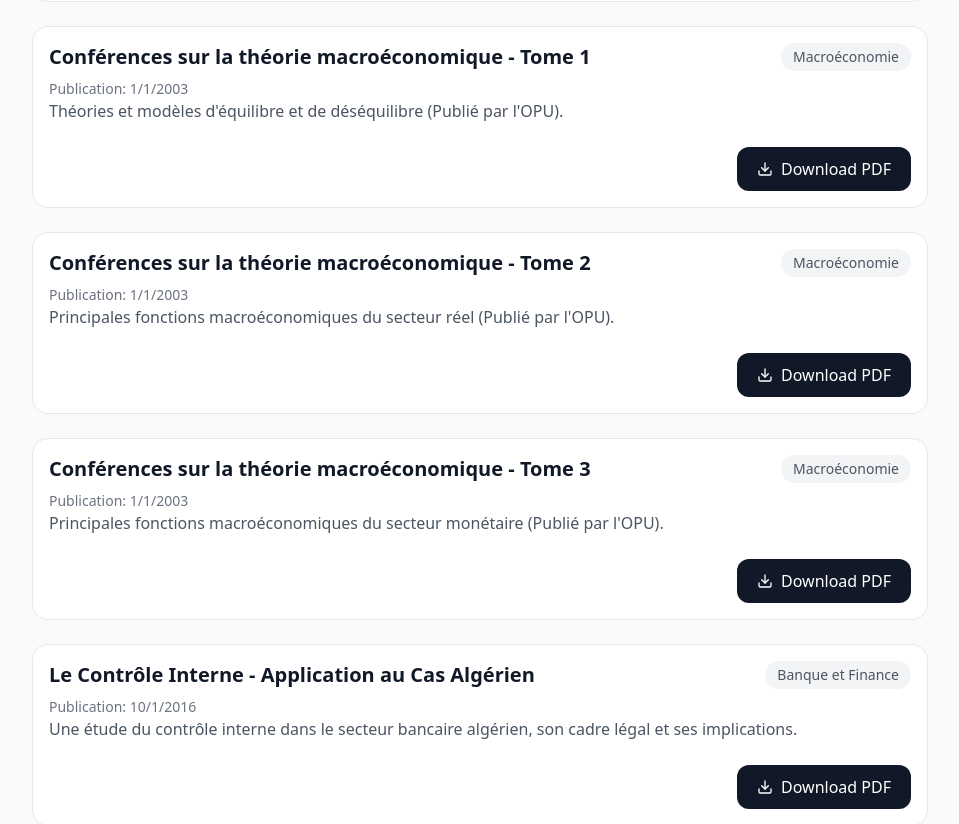
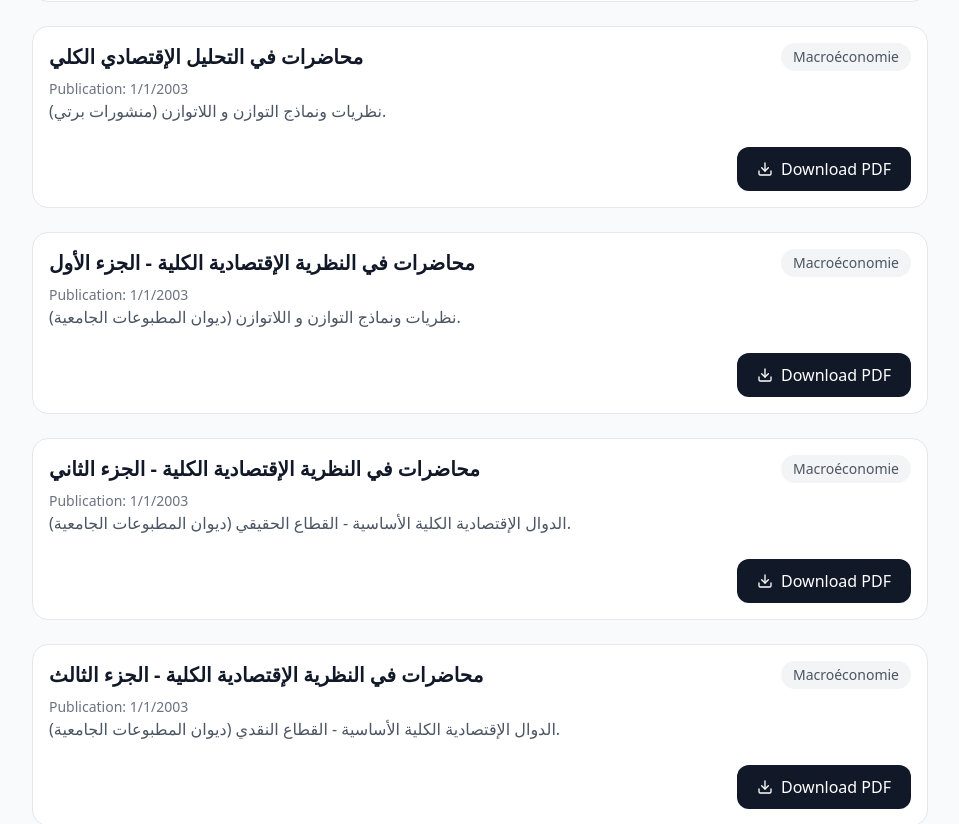
Before and after one commit to AITechNassim/mci, a React (Create React App) app: page / in a window 1280 px wide. Shown: the part 647-1471 px from the top of the page, without its empty margins (160-1119 px from the left). Built offline with nearby package versions, Linux system fonts and the light colour scheme.

Commit message:
- add new title - translate back some titles to arabic

```diff
--- a/src/App.js
+++ b/src/App.js
@@ -29,22 +29,29 @@ function App() {
             "pdfUrl": "https://drive.google.com/file/d/1n7n4LAUnzc7v1zikfgxOyoUbKI2Exh4U/view?usp=sharing"
         },
         {
-            "title": "Conférences sur la théorie macroéconomique - Tome 1",
-            "description": "Théories et modèles d'équilibre et de déséquilibre (Publié par l'OPU).",
+            "title": "محاضرات في التحليل الإقتصادي الكلي",
+            "description": "نظريات ونماذج التوازن و اللاتوازن (منشورات برتي).",
+            "category": "Macroéconomie",
+            "publishDate": "2003-01-01",
+            "pdfUrl": "https://drive.google.com/file/d/1_E-6Sdkq7nDL8P1JYawwdTeV9X64Td7I/view?usp=sharing"
+        },
+        {
+            "title": "محاضرات في النظرية الإقتصادية الكلية - الجزء الأول",
+            "description": "نظريات ونماذج التوازن و اللاتوازن (ديوان المطبوعات الجامعية).",
             "category": "Macroéconomie",
             "publishDate": "2003-01-01",
             "pdfUrl": "https://drive.google.com/file/d/1MQr2eCa_GFHE0IMymnLidI6UFpXPOEKh/view?usp=sharing"
         },
         {
-            "title": "Conférences sur la théorie macroéconomique - Tome 2",
-            "description": "Principales fonctions macroéconomiques du secteur réel (Publié par l'OPU).",
+            "title": "محاضرات في النظرية الإقتصادية الكلية - الجزء الثاني",
+            "description": "الدوال الإقتصادية الكلية الأساسية - القطاع الحقيقي (ديوان المطبوعات الجامعية).",
             "category": "Macroéconomie",
             "publishDate": "2003-01-01",
             "pdfUrl": "https://drive.google.com/file/d/1Lc9O5wBr0xfUGGIdDb9VJMJ8YGWEjgX6/view?usp=sharing"
         },
         {
-            "title": "Conférences sur la théorie macroéconomique - Tome 3",
-            "description": "Principales fonctions macroéconomiques du secteur monétaire (Publié par l'OPU).",
+            "title": "محاضرات في النظرية الإقتصادية الكلية - الجزء الثالث",
+            "description": "الدوال الإقتصادية الكلية الأساسية - القطاع النقدي (ديوان المطبوعات الجامعية).",
             "category": "Macroéconomie",
             "publishDate": "2003-01-01",
             "pdfUrl": "https://drive.google.com/file/d/1CiAW2N3C40nUjo6VslSi-2C8zs9DvSG2/view?usp=sharing"
@@ -57,7 +64,7 @@ function App() {
             "pdfUrl": "https://drive.google.com/file/d/1y5N9yBJ3HZ76qXmNXvdhOQnJQ44ntf6u/view?usp=sharing"
         },
         {
-            "title": "Nécessité, opportunité et possibilité d’activation du mécanisme de couverture du risque de change en Algérie",
+            "title": "Nécessité, opportunité et possibilité d’activation du mécanisme de couverture du risque de changes en Algérie",
             "description": "Discussion sur la nécessité, les opportunités et la faisabilité d'un mécanisme de couverture du risque de change pour les entreprises et banques algériennes.",
             "category": "Finance internationale",
             "publishDate": "2016-03-31",
```
Also changed, not shown: 3 other files (tests, documents, lock files or other folders).
